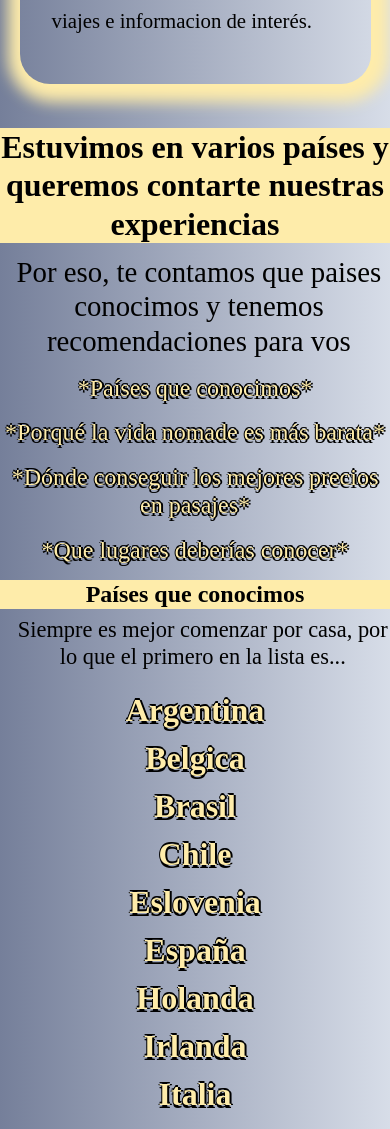
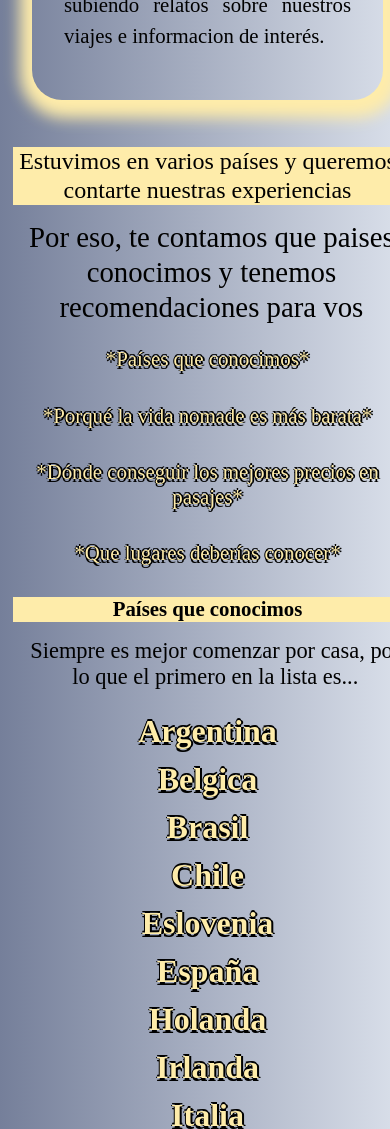
Before and after one commit to GastonMendezLuna/Partiendoalencuentro, a plain HTML site: page pages/estuvimos-en.html in a window 390 px wide. Shown: the part 1680-2809 px from the top of the page. Drawn offline with nearby package versions, Linux system fonts and the light colour scheme; a web font is replaced by a local one.

Commit message:
correccion estuvimos-en

```diff
--- a/scss/_estuvimos-en.scss
+++ b/scss/_estuvimos-en.scss
@@ -13,35 +13,31 @@ $estilos: (
 .estuvimosenContainer{
   display: flex;
   flex-direction: column;
+  flex-wrap: wrap;
   width: 100%;
-    height: auto;
   align-items: center;
+  text-align: center;
 
     & .estuvimosen__Foto{
-        display: flex;
-        justify-content: center;
+      align-content: center;
+      margin-bottom: 3%;
+      margin-top: 3%;
       }
     & .estuvimosen__Titulo{
-        display: flex;
-        font-size: 2.3rem;
-        width: 100%;
+      font-size: 150%;
+      width: 100vw;
       height: 10%;
       text-align: center;
       background-color: #feecaa;
-        font-weight: 700;
-        margin-top: 3%;
-        margin-bottom: 3%;
 
         }
 
     & .estuvimosen__Subtitulos{
       text-align: center;
-        font-size: 180%;
+      font-size: 1.5rem;
       font-weight: 600;
       width: 100vw;
       background: #feecaa;
-        margin-top: 2%;
-        margin-bottom: 2%;
         }
 
     & .estuvimosen__Encabezados{
@@ -82,35 +78,41 @@ $estilos: (
 
 /* *******RESPONSIVE ESTUVIMOS EN******** */
 @media only screen and (max-width: 600px) {
-    .over{
-    overflow-x: hidden;
-    }
     .media__Estuvimosen{
       display: flex;
-      flex-direction: column;
-      width: 100%;
-      align-items: center;
+      flex-flow: column;
+      justify-content: center;
+      text-align: center;
 
     }
     & .mediaFoto__estuvimosen{
+      display: flex;
+      flex-flow: column;
+      justify-content: center;
       width: 90vw;
       height: 40vh;
+      margin-top: 2%;
+      margin-bottom: 2%;
     }
     & .mediaTitulo__estuvimosen{
       display: flex;
-      flex-flow: row wrap;
-     align-items: center;
+      flex-flow: column;
+      justify-content: center;
       text-align: center;
-      font-size: 2rem;
+      font-size: 150%;
+      margin-top: 4%;
+      margin-bottom: 4%;
 
     }
 
     & .mediaSubtitulos__estuvimosen{
       display: flex;
-      flex-direction: column;
-      align-items: center;
+      flex-flow: column;
+      justify-content: center;
       text-align: center;
-      font-size: 1.5rem;
+      font-size: 130%;
+      margin-top: 4%;
+      margin-bottom: 4%;
     }
     & .mediaEncabezados__estuvimosen{
       display: flex;
```
Also changed, not shown: css/main.css, 1 other file. Lines whose indentation alone changed are shown as unchanged.
